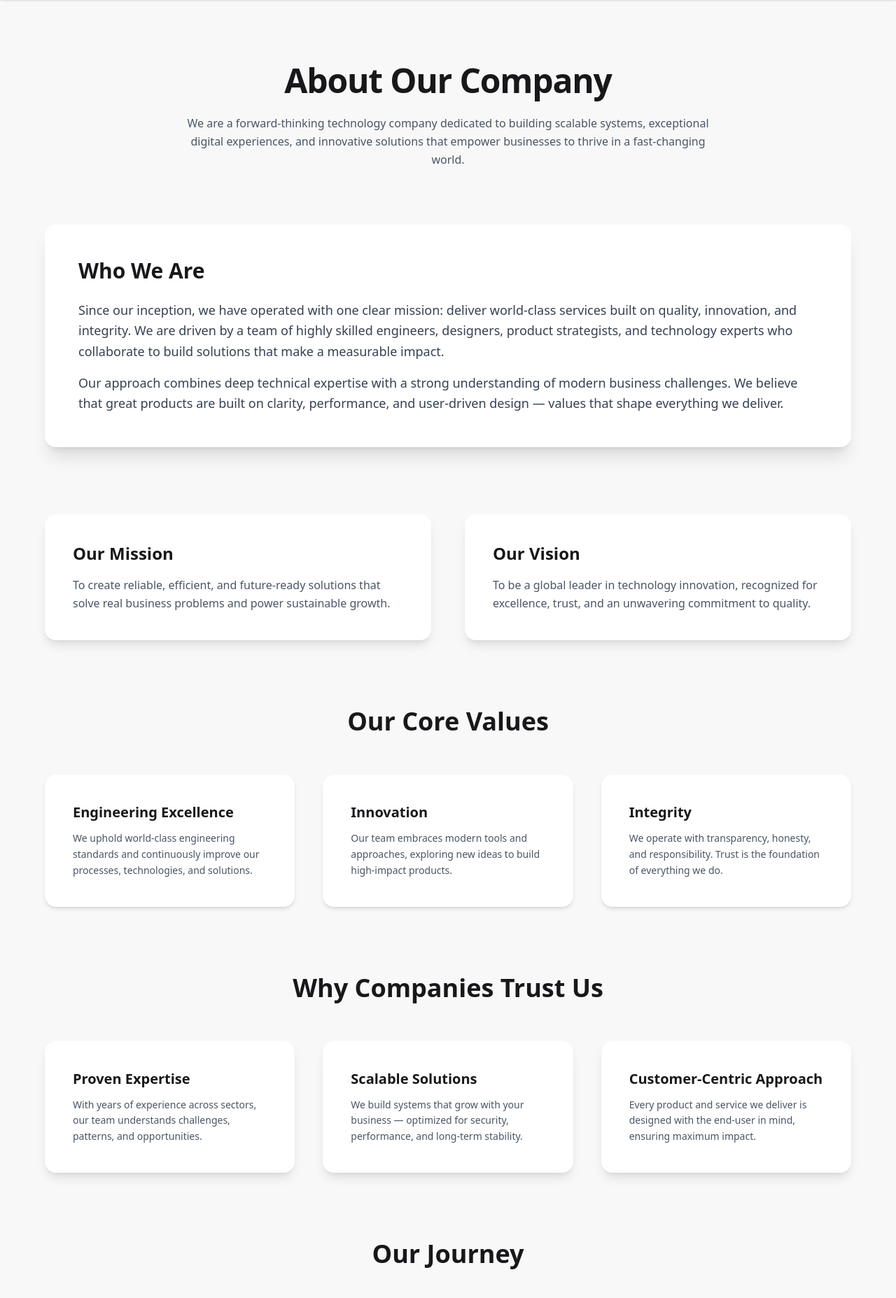
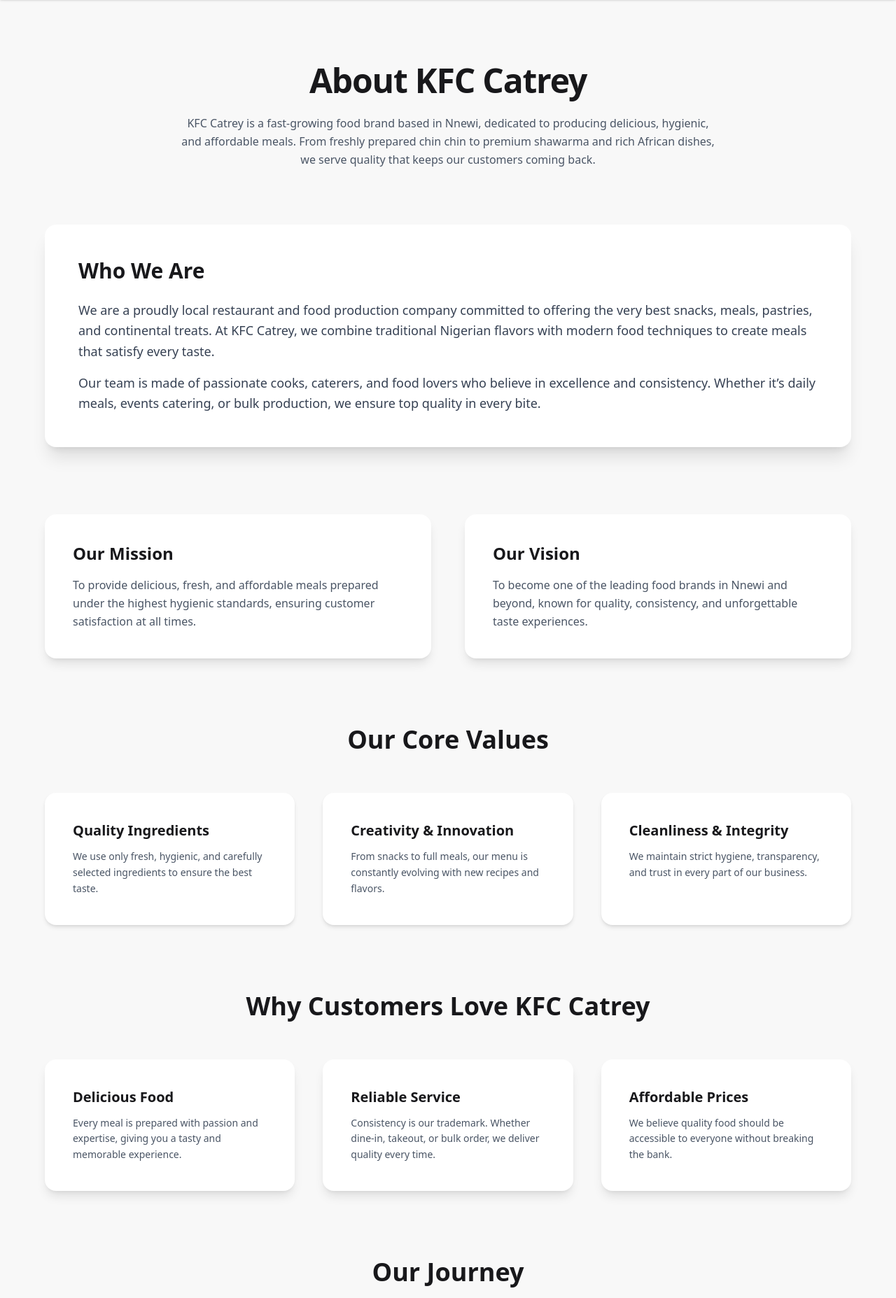
Before and after one commit to fran-897-uinx/Kfc, a Django app: page /about/ in a window 1280 px wide. Shown: the part 65-1920 px from the top of the page at 70% size. Run offline with Django 5.2, Linux system fonts and the light colour scheme; some libraries are stand-ins or nearby versions.

Commit message:
preparing build for deployment

```diff
--- a/firsttime_learning Django/requirements.txt
+++ b/firsttime_learning Django/requirements.txt
@@ -25,7 +25,9 @@
 pillow==11.3.0
 psycopg2-binary==2.9.11
 Pygments==2.19.2
+PyMySQL==1.1.2
 python-dateutil==2.9.0.post0
+python-decouple==3.8
 python-dotenv==1.1.1
 python-slugify==8.0.4
 PyYAML==6.0.3
@@ -37,3 +39,5 @@
 types-python-dateutil==2.9.0.20250822
 tzdata==2025.2
 urllib3==2.5.0
+waitress==3.0.2
+whitenoise==6.11.0
--- a/firsttime_learning Django/returante/templates/about.html
+++ b/firsttime_learning Django/returante/templates/about.html
@@ -8,10 +8,11 @@
 
     <!-- Hero Section -->
     <header class="text-center mb-20">
-      <h1 class="text-5xl font-extrabold tracking-tight">About Our Company</h1>
+      <h1 class="text-5xl font-extrabold tracking-tight">About KFC Catrey</h1>
       <p class="text-gray-600 mt-6 max-w-3xl mx-auto leading-relaxed">
-        We are a forward-thinking technology company dedicated to building scalable systems, exceptional digital experiences,
-        and innovative solutions that empower businesses to thrive in a fast-changing world.
+        KFC Catrey is a fast-growing food brand based in Nnewi, dedicated to producing delicious, hygienic,
+        and affordable meals. From freshly prepared chin chin to premium shawarma and rich African dishes,
+        we serve quality that keeps our customers coming back.
       </p>
     </header>
 
@@ -19,15 +20,14 @@
     <section class="bg-base-100 shadow-xl rounded-2xl p-12 mb-24">
       <h2 class="text-3xl font-bold mb-6">Who We Are</h2>
       <p class="text-gray-700 leading-relaxed text-lg">
-        Since our inception, we have operated with one clear mission: deliver world-class services built on quality,
-        innovation, and integrity. We are driven by a team of highly skilled engineers, designers, product strategists, and
-        technology experts who collaborate to build solutions that make a measurable impact.
+        We are a proudly local restaurant and food production company committed to offering the very best
+        snacks, meals, pastries, and continental treats. At KFC Catrey, we combine traditional
+        Nigerian flavors with modern food techniques to create meals that satisfy every taste.
       </p>
 
       <p class="text-gray-700 leading-relaxed text-lg mt-4">
-        Our approach combines deep technical expertise with a strong understanding of modern business challenges.
-        We believe that great products are built on clarity, performance, and user-driven design — values that shape
-        everything we deliver.
+        Our team is made of passionate cooks, caterers, and food lovers who believe in excellence and consistency.
+        Whether it’s daily meals, events catering, or bulk production, we ensure top quality in every bite.
       </p>
     </section>
 
@@ -36,14 +36,16 @@
       <div class="bg-base-100 shadow-lg rounded-2xl p-10">
         <h3 class="text-2xl font-semibold mb-4">Our Mission</h3>
         <p class="text-gray-600 leading-relaxed">
-          To create reliable, efficient, and future-ready solutions that solve real business problems and power sustainable growth.
+          To provide delicious, fresh, and affordable meals prepared under the highest hygienic standards,
+          ensuring customer satisfaction at all times.
         </p>
       </div>
 
       <div class="bg-base-100 shadow-lg rounded-2xl p-10">
         <h3 class="text-2xl font-semibold mb-4">Our Vision</h3>
         <p class="text-gray-600 leading-relaxed">
-          To be a global leader in technology innovation, recognized for excellence, trust, and an unwavering commitment to quality.
+          To become one of the leading food brands in Nnewi and beyond, known for quality, consistency,
+          and unforgettable taste experiences.
         </p>
       </div>
     </section>
@@ -54,23 +56,23 @@
       <div class="grid md:grid-cols-3 gap-10">
 
         <div class="bg-base-100 rounded-2xl p-10 shadow-md hover:shadow-xl transition">
-          <h4 class="text-xl font-semibold mb-3">Engineering Excellence</h4>
+          <h4 class="text-xl font-semibold mb-3">Quality Ingredients</h4>
           <p class="text-gray-600 leading-relaxed text-sm">
-            We uphold world-class engineering standards and continuously improve our processes, technologies, and solutions.
+            We use only fresh, hygienic, and carefully selected ingredients to ensure the best taste.
           </p>
         </div>
 
         <div class="bg-base-100 rounded-2xl p-10 shadow-md hover:shadow-xl transition">
-          <h4 class="text-xl font-semibold mb-3">Innovation</h4>
+          <h4 class="text-xl font-semibold mb-3">Creativity & Innovation</h4>
           <p class="text-gray-600 leading-relaxed text-sm">
-            Our team embraces modern tools and approaches, exploring new ideas to build high-impact products.
+            From snacks to full meals, our menu is constantly evolving with new recipes and flavors.
           </p>
         </div>
 
         <div class="bg-base-100 rounded-2xl p-10 shadow-md hover:shadow-xl transition">
-          <h4 class="text-xl font-semibold mb-3">Integrity</h4>
+          <h4 class="text-xl font-semibold mb-3">Cleanliness & Integrity</h4>
           <p class="text-gray-600 leading-relaxed text-sm">
-            We operate with transparency, honesty, and responsibility. Trust is the foundation of everything we do.
+            We maintain strict hygiene, transparency, and trust in every part of our business.
           </p>
         </div>
 
@@ -79,27 +81,27 @@
 
     <!-- Why Choose Us Section -->
     <section class="mb-24">
-      <h2 class="text-4xl font-bold text-center mb-14">Why Companies Trust Us</h2>
+      <h2 class="text-4xl font-bold text-center mb-14">Why Customers Love KFC Catrey</h2>
       <div class="grid md:grid-cols-3 gap-10">
 
         <div class="bg-base-100 rounded-2xl p-10 shadow-lg hover:shadow-xl transition">
-          <h4 class="text-xl font-semibold mb-3">Proven Expertise</h4>
+          <h4 class="text-xl font-semibold mb-3">Delicious Food</h4>
           <p class="text-gray-600 text-sm leading-relaxed">
-            With years of experience across sectors, our team understands challenges, patterns, and opportunities.
+            Every meal is prepared with passion and expertise, giving you a tasty and memorable experience.
           </p>
         </div>
 
         <div class="bg-base-100 rounded-2xl p-10 shadow-lg hover:shadow-xl transition">
-          <h4 class="text-xl font-semibold mb-3">Scalable Solutions</h4>
+          <h4 class="text-xl font-semibold mb-3">Reliable Service</h4>
           <p class="text-gray-600 text-sm leading-relaxed">
-            We build systems that grow with your business — optimized for security, performance, and long-term stability.
+            Consistency is our trademark. Whether dine-in, takeout, or bulk order, we deliver quality every time.
           </p>
         </div>
 
         <div class="bg-base-100 rounded-2xl p-10 shadow-lg hover:shadow-xl transition">
-          <h4 class="text-xl font-semibold mb-3">Customer-Centric Approach</h4>
+          <h4 class="text-xl font-semibold mb-3">Affordable Prices</h4>
           <p class="text-gray-600 text-sm leading-relaxed">
-            Every product and service we deliver is designed with the end-user in mind, ensuring maximum impact.
+            We believe quality food should be accessible to everyone without breaking the bank.
           </p>
         </div>
 
@@ -112,23 +114,23 @@
       <div class="space-y-12">
 
         <div class="bg-base-100 p-2">
-          <h4 class="text-xl font-semibold mb-2">Founded</h4>
+          <h4 class="text-xl font-semibold mb-2">The Beginning</h4>
           <p class="text-gray-600 text-sm leading-relaxed">
-            Our company was established with the goal of creating technology solutions that challenge the status quo.
+            KFC Catrey started in Nnewi with a simple goal — to create delicious local snacks and meals that people love.
           </p>
         </div>
 
         <div class="bg-base-100 p-2">
-          <h4 class="text-xl font-semibold mb-2">Expansion</h4>
+          <h4 class="text-xl font-semibold mb-2">Growth</h4>
           <p class="text-gray-600 text-sm leading-relaxed">
-            We extended our services into new markets while growing our team of global experts.
+            As demand increased, we expanded our menu to include shawarma, pastries, soups, rice meals, and more.
           </p>
         </div>
 
         <div class="bg-base-100 p-2">
           <h4 class="text-xl font-semibold mb-2">Today</h4>
           <p class="text-gray-600 text-sm leading-relaxed">
-            We continue to evolve — adopting cutting-edge technology and delivering value to businesses worldwide.
+            We proudly serve individuals, families, and corporate clients while maintaining our promise of quality and taste.
           </p>
         </div>
 
@@ -139,8 +141,8 @@
     <section class="bg-base-100 rounded-2xl p-5">
       <h2 class="text-3xl font-bold mb-4">Our Commitment</h2>
       <p class="text-gray-700 leading-relaxed text-lg">
-        We are dedicated to delivering results that matter. By maintaining high standards, embracing innovation, and staying
-        committed to our clients, we continue to build solutions that move businesses forward.
+        At KFC Catrey, we are committed to excellence. We will continue improving our recipes, expanding our menu,
+        and serving meals that make every customer smile. Your satisfaction is our top priority.
       </p>
     </section>
 
--- a/firsttime_learning Django/returante/templates/contact.html
+++ b/firsttime_learning Django/returante/templates/contact.html
@@ -42,9 +42,9 @@
       class="bg-base-100 p-8 rounded-xl shadow-md flex flex-col justify-center"
     >
       <h2 class="text-xl font-bold mb-4">Our Location</h2>
-      <p class="mb-2">🍗 KFC Restaurant, Lagos, Nigeria</p>
+      <p class="mb-2">🍗 KFC Restaurant, Nnewi, Nigeria</p>
       <p class="mb-2">📞 +234 800 555 1212</p>
-      <p class="mb-2">📧 info@kfc.com</p>
+      <p class="mb-2">📧 onreply@kfc.com</p>
       <iframe
         class="rounded-lg mt-4 w-full h-64"
         src="https://maps.google.com/maps?q=nnewi%20nigeria&t=&z=13&ie=UTF8&iwloc=&output=embed"
--- a/firsttime_learning Django/returante/views.py
+++ b/firsttime_learning Django/returante/views.py
@@ -158,7 +158,7 @@
                 "📩 New Reservation Received",
                 "",
                 settings.DEFAULT_FROM_EMAIL,
-                [settings.DEFAULT_FROM_EMAIL],  # Or your actual owner email(s)
+                [settings.EMAIL_HOST_USER],  # Or your actual owner email(s)
             )
             owner_email.attach_alternative(owner_html, "text/html")
             owner_email.send(fail_silently=False)
--- /dev/null
+++ b/firsttime_learning Django/run.py
@@ -0,0 +1,5 @@
+from waitress import serve
+from kyc.wsgi import application
+
+if __name__ == "__main__":
+    serve(application, host="0.0.0.0", port=8050)
```
Also changed, not shown: firsttime_learning Django/kyc/settings.py (+72 -35 lines), firsttime_learning Django/returante/templates/public.html (+22 -35 lines), firsttime_learning Django/returante/templates/slide.html (+64 -72 lines), firsttime_learning Django/returante/templates/special.html (+51 -60 lines), firsttime_learning Django/db.sqlite3, firsttime_learning Django/theme/static/css/dist/styles.css, 3 other files.
